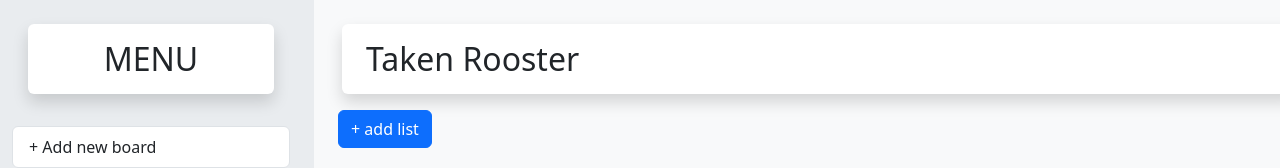
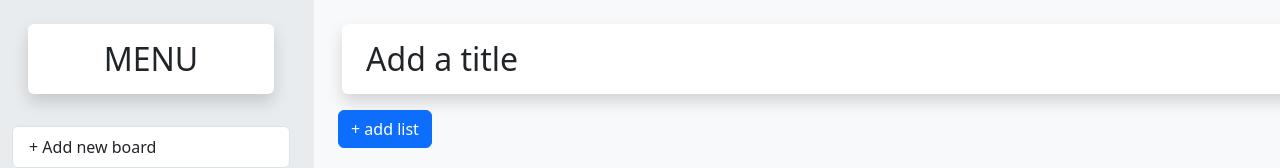
Before and after one commit to mailnaarollie/groepswerkJAN2024, a Vue app: page / in a window 1280 px wide. Shown: the top 168 px of the page. Built offline with nearby package versions, Linux system fonts and the light colour scheme.

Commit message:
added title editing

```diff
--- a/src/components/TodoApp.vue
+++ b/src/components/TodoApp.vue
@@ -1,6 +1,26 @@
 <script setup>
+import { ref, nextTick } from 'vue';
+import CardElement from "@/components/CardElement.vue";
 
-import CardElement from "@/components/CardElement.vue";
+const yourTitleVariable = ref("Add a title"); // Initialize with your default title
+const isEditingTitle = ref(false);
+
+const editTitle = () => {
+  isEditingTitle.value = true;
+
+  // Use nextTick to wait for the DOM to update before focusing the h2 element
+  nextTick(() => {
+    const titleElement = document.querySelector('.editable-title'); // Adjust the class accordingly
+    if (titleElement) {
+      titleElement.focus();
+    }
+  });
+};
+
+const saveTitle = () => {
+  isEditingTitle.value = false;
+  // Add logic to save the updated title if needed
+};
 </script>
 
 <template>
@@ -41,12 +61,26 @@ import CardElement from "@/components/CardElement.vue";
 
     <div class="col-lg-9 col-xl-9 bg-body-tertiary vh-100">
       <div class="row m-0 py-4">
-        <h2 class="bg-white rounded shadow mx-3 py-3 px-4 mb-3">Taken Rooster</h2>
+        <h2
+          v-if="!isEditingTitle"
+          @click="editTitle"
+          class="bg-white rounded shadow mx-3 py-3 px-4 mb-3 clickable-title"
+        >
+          {{ yourTitleVariable }}
+        </h2>
+
+        <input
+          v-show="isEditingTitle"
+          class="form-control text-center my-auto editable-title"
+          v-model="yourTitleVariable"
+          @blur="saveTitle"
+          @keyup.enter="saveTitle"
+        />
+
         <card-element/>
       </div>
     </div>
   </div>
-
 </template>
 
 <style scoped>
```
